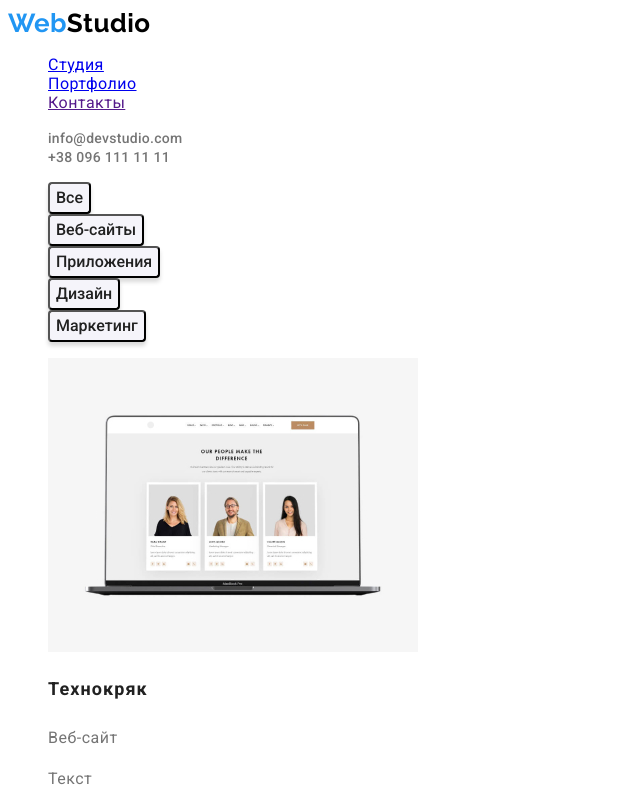
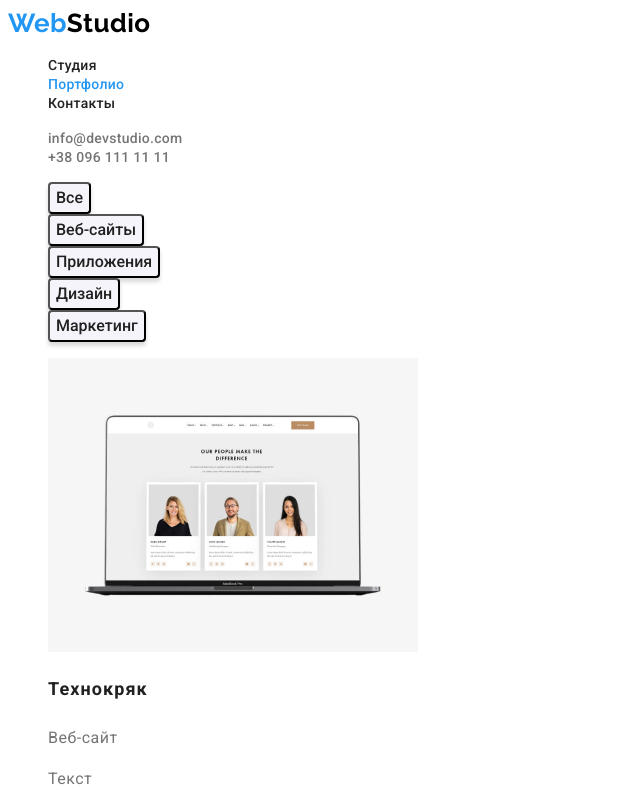
Before and after one commit to DmytroPohrebniak/goit-markup-hw-02, a plain HTML site: page portfolio.html in a window 1280 px wide. Shown: the top 800 px of the page, without its empty margins (0-640 px from the left). Drawn offline with Linux system fonts and the light colour scheme.

Commit message:
Исправил ошибку в названии class в portfolio.html

```diff
--- a/portfolio.html
+++ b/portfolio.html
@@ -19,9 +19,9 @@
         <nav>
             <a lang="en" href="./index.html" class="logo"><span class="logo-type">Web</span>Studio</a>
             <ul class="site-nav list">
-                <li><a href="./index.html" class="link">Студия</a></li>
-                <li><a href="./portfolio.html" class="link current">Портфолио</a></li>
-                <li><a href="" class="link">Контакты</a></li>
+                <li><a href="./index.html" class="site-nav-link">Студия</a></li>
+                <li><a href="./portfolio.html" class="site-nav-link current">Портфолио</a></li>
+                <li><a href="" class="site-nav-link">Контакты</a></li>
             </ul>
         </nav>
         <ul class="contacts-nav list">
```
